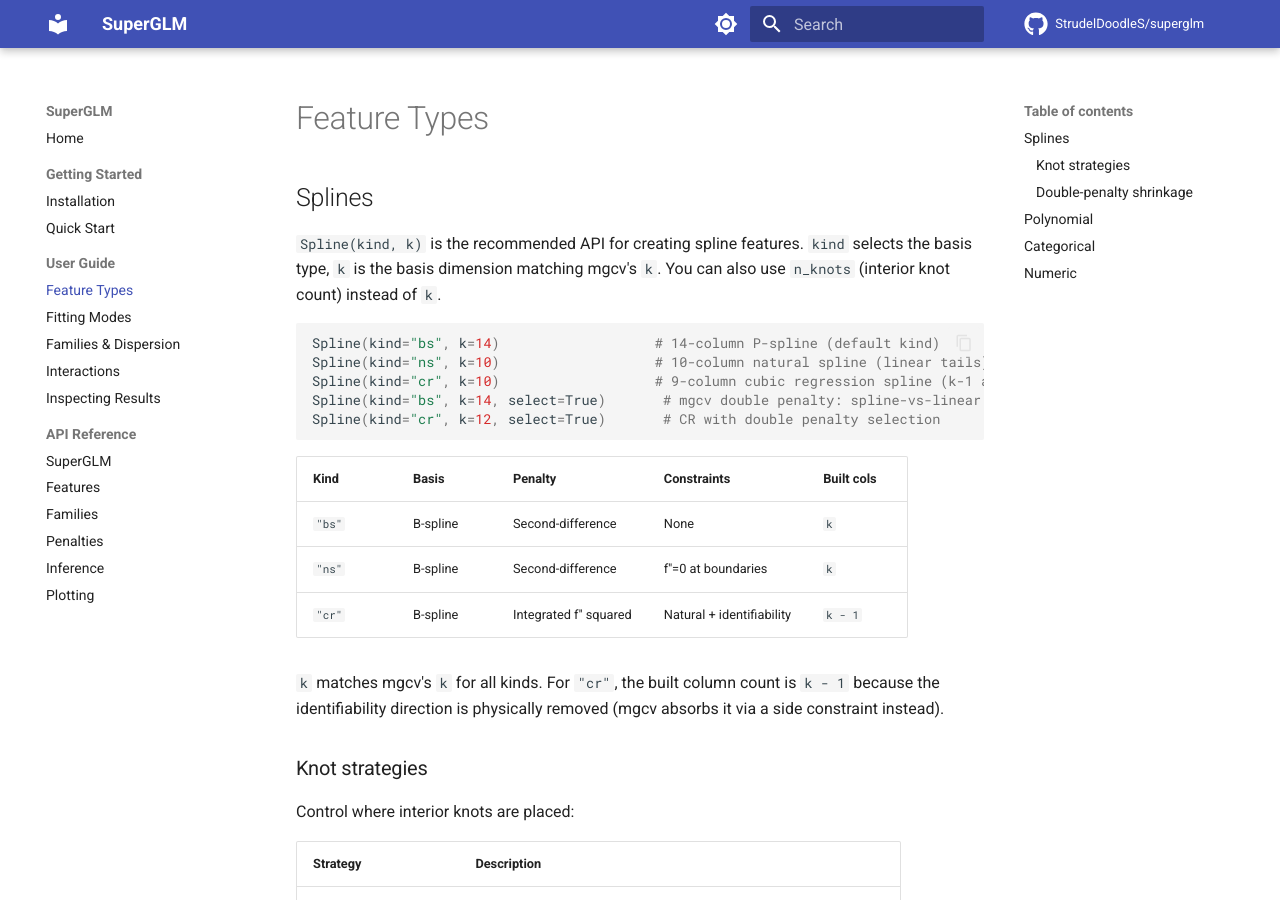
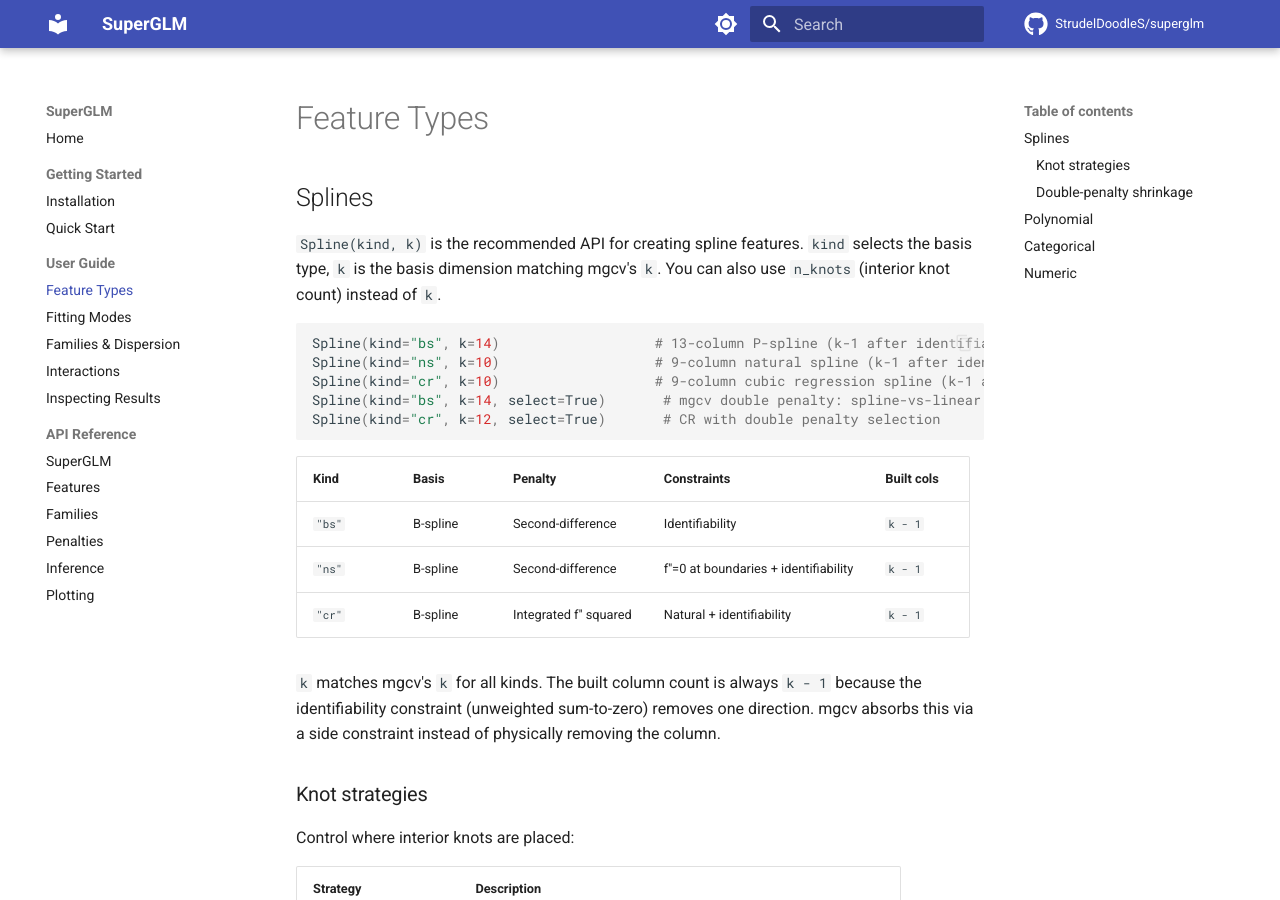
Before and after one commit to StrudelDoodleS/superglm, an MkDocs documentation site: the page built from docs/guide/features.md, in a window 1280 px wide and 900 px high. Built offline with MkDocs 1.6.1 and Material for MkDocs 9.7.7, drawn with Linux system fonts in a browser that asks for light colours; comment, search, counter and statistics services are not loaded.

Commit message:
Fix docs: all spline kinds build k-1 columns, not just cr
BS and NS docs incorrectly claimed k built columns. The identifiability
constraint (unweighted sum-to-zero) removes one direction for all kinds,
so built column count is always k-1. Matches the tested contract in
test_identifiability.py::TestColumnCounts.

Co-Authored-By: Claude Opus 4.6 <noreply@anthropic.com>

````diff
--- a/docs/guide/features.md
+++ b/docs/guide/features.md
@@ -5,8 +5,8 @@
 `Spline(kind, k)` is the recommended API for creating spline features. `kind` selects the basis type, `k` is the basis dimension matching mgcv's `k`. You can also use `n_knots` (interior knot count) instead of `k`.
 
 ```python
-Spline(kind="bs", k=14)                   # 14-column P-spline (default kind)
-Spline(kind="ns", k=10)                   # 10-column natural spline (linear tails)
+Spline(kind="bs", k=14)                   # 13-column P-spline (k-1 after identifiability)
+Spline(kind="ns", k=10)                   # 9-column natural spline (k-1 after identifiability)
 Spline(kind="cr", k=10)                   # 9-column cubic regression spline (k-1 after identifiability)
 Spline(kind="bs", k=14, select=True)       # mgcv double penalty: spline-vs-linear selection
 Spline(kind="cr", k=12, select=True)       # CR with double penalty selection
@@ -14,11 +14,11 @@ Spline(kind="cr", k=12, select=True)       # CR with double penalty selection
 
 | Kind | Basis | Penalty | Constraints | Built cols |
 |------|-------|---------|-------------|-----------|
-| `"bs"` | B-spline | Second-difference | None | `k` |
-| `"ns"` | B-spline | Second-difference | f''=0 at boundaries | `k` |
+| `"bs"` | B-spline | Second-difference | Identifiability | `k - 1` |
+| `"ns"` | B-spline | Second-difference | f''=0 at boundaries + identifiability | `k - 1` |
 | `"cr"` | B-spline | Integrated f'' squared | Natural + identifiability | `k - 1` |
 
-`k` matches mgcv's `k` for all kinds. For `"cr"`, the built column count is `k - 1` because the identifiability direction is physically removed (mgcv absorbs it via a side constraint instead).
+`k` matches mgcv's `k` for all kinds. The built column count is always `k - 1` because the identifiability constraint (unweighted sum-to-zero) removes one direction. mgcv absorbs this via a side constraint instead of physically removing the column.
 
 ### Knot strategies
 
````
Also changed, not shown: README.md (+5 -5 lines), 1 other file.
